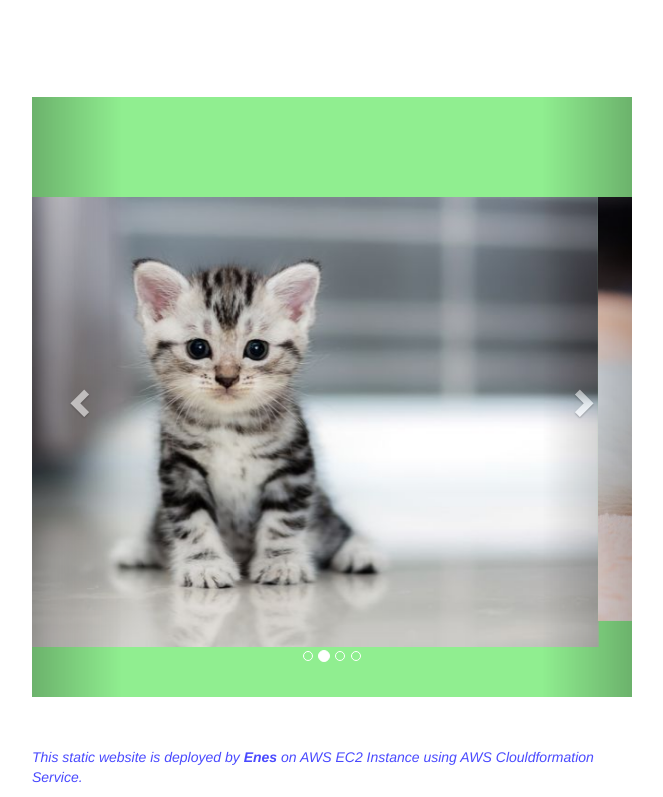
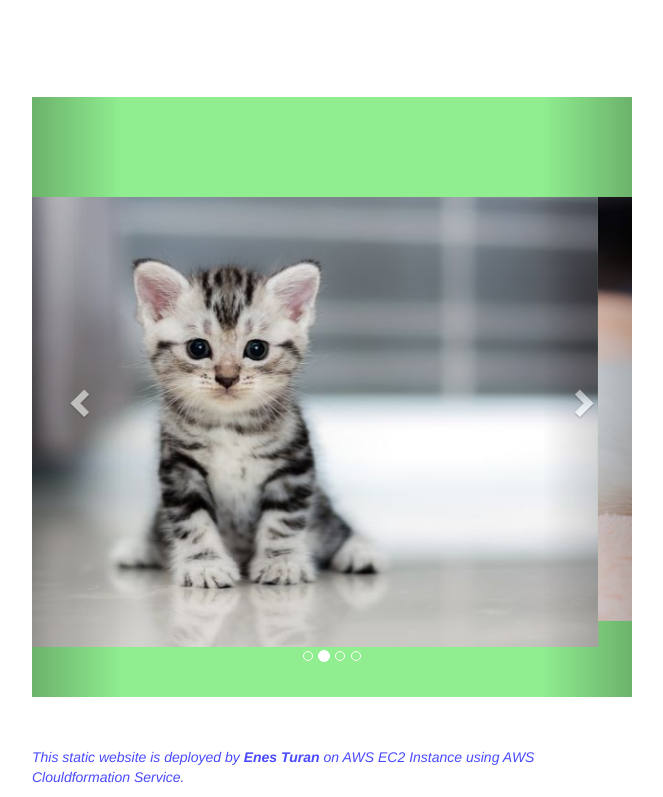
Before and after one commit to devenes/101-kittens-carousel-static-website-ec2, a plain HTML site: page static-web/index.html in a window 1280 px wide. Shown: the part 486-1283 px from the top of the page, without its empty margins (308-971 px from the left). Drawn offline with nearby package versions, Linux system fonts and the light colour scheme.

Commit message:
Update index.html

```diff
--- a/static-web/index.html
+++ b/static-web/index.html
@@ -3,7 +3,7 @@
   <head>
     <meta charset="UTF-8" />
     <meta name="viewport" content="width=device-width, initial-scale=1.0" />
-    <title>Clarusway Project - 001</title>
+    <title>Kittens Project - 001</title>
     <link
       rel="stylesheet"
       href="https://maxcdn.bootstrapcdn.com/bootstrap/3.4.1/css/bootstrap.min.css"
@@ -87,7 +87,7 @@
 
     <p class="footnote">
       <i
-        >This static website is deployed by <b> Enes </b> on AWS EC2 Instance
+        >This static website is deployed by <b> Enes Turan </b> on AWS EC2 Instance
         using AWS Clouldformation Service.</i
       >
     </p>
```
